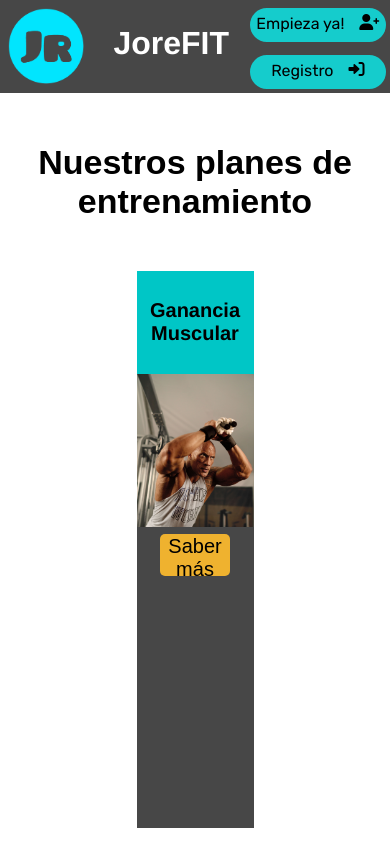
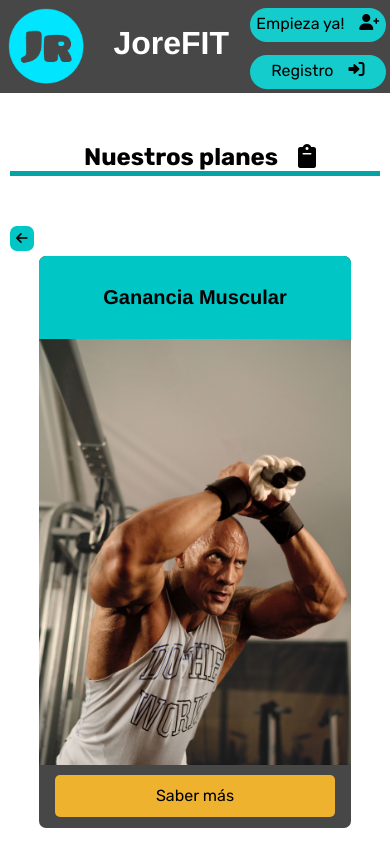
Before and after one commit to JoanCasanovasSalvatella/JoreFit, an Angular app: page / in a window 390 px wide. Both pictures are taken after a click on the button "Ver mas planes". Shown: the top 844 px of the page. Built offline with nearby package versions, Linux system fonts and the light colour scheme.

Commit message:
FRONT_FINAL

```diff
--- a/src/app/list-plans/list-plans.component.css
+++ b/src/app/list-plans/list-plans.component.css
@@ -1,51 +1,166 @@
+/*Imports de fuentes*/
+@import url('https://fonts.googleapis.com/css2?family=Rubik:wght@300;400;500;700&display=swap');
+
+/**/
 *{
-  font-family:Arial, Helvetica, sans-serif;
+  font-family:'Rubik';
 }
 
-.linea{
+img{
+  width: 100%;
+  height: 70vh;
+}
+
+button{
+  margin-left: 10px;
+  background-color: #00c6c6;
+  height: 3vh;
+  border-radius: 7px;
+  border: none;
+}
+
+.title{
+  background-color: none;
+  margin-top: -40vh;
+  color:#04c6c6;
+  justify-self: center;
+  font-size: 30px;
+}
+
+.subtitle{
+  height: 15vh;
+  margin-top: -2vh;
+}
+
+h3.lowText{
+  width: 100%;
+  color:#04c6c6;
+  font-family: Helvetica;
+}
+
+.title h1{
+  font-weight: lighter;
+}
+
+.apartado{
+  margin-top: 90px;
+  width: 100%;
+  height: 10vh;
+}
+
+.apartado span{
+  padding-left: 10px;
+  font-size: 30px;
+  font-weight: bold;
+}
+
+.apartado hr{
+  border: none;
+  height: 5px;
+  background-color: #04a4a4;
+  margin-top: 0px;
+  margin-bottom: 50px;
+}
+
+.apartado i{
+  margin-left: 20px;
+  font-size: 30px;
+}
+
+.planes-container{
+  width: 100%;
+  justify-items: center;
+  justify-content: center;
+  border-radius: 7px;
+  display: flex;
+  flex-wrap: wrap;
+  gap: 10vw;
+  margin-bottom: 20px;
+}
+
+.titulo{
+  background-color: #00c6c6;
+  padding-top: 1vh;
+  padding-bottom: 1vh;
+  border-radius: 7px 7px 0px 0px;
+}
+
+.card{
+  background-color: #474747;
+  height: 95%;
+  width: 30%;
+  text-align: center;
+  border-radius: 7px;
+}
+
+.subtitle2{
+  height: 1vh;
+  width: 15vw;
+  padding: 10vh;
+  margin-left: -4vw;
+  padding-top: 1vh;
+  text-align: center;
+  vertical-align: middle;
+  font-size: 16;
+}
+
+h2.text{
+  margin-top: 3vh;
+  padding-top: 5vh;
+  padding-bottom: 5vh;
+  width: 92vw;
+  vertical-align: middle;
+  background-color: #828282;
+  font-size: 30px;
+  font-family: Helvetica;
+  color: white;
+}
+
+.texto{
+  display: flex;
+  width:  70%;
+  margin-top: 8vh;
+  margin-left: 15vw;
+  text-align: center;
+}
+
+.encabezado2{
+  margin-top: 5vh;
+  margin-bottom: 5vh;
+  display: flex;
+  align-items: center;
+  justify-content: center;
+  gap: 10px;
+}
+
+.linea {
   flex-grow: 1;
   height: 8px;
   background-color: #00c6c6;
   max-width: 550px;
-  margin-top: 15px;
 }
 
-.seccion{
+.seccion {
   font-size: 34px;
   font-weight: bold;
   text-align: center;
-  padding-top: 15px;
-  margin-top: -15px;
 }
 
-/*Seccion de la lista de planes*/
-.planes-container{
-  width: 100%;
-  justify-items: center;
-  margin-bottom: 20px;
+.rutina{
+  width: 30vw;
+  margin-left: 0vw;
 }
 
-.card{
+.plan{
+  display: flex;
+  width: 70%;
   text-align: center;
-  background-color: #474747;
-  height: 66vh;
-  width: 30vw;
-  gap: 20px;
-  margin-bottom: 87px;
+  margin: 0 auto;
 }
 
-img{
-  margin: 0;
-  width: 100%;
-}
-
-.container{
-  margin-top: 0;
-  margin-bottom: 20px;
-  height: 60px;
-  background-color:#474747;
-  position: relative;
-  top: -10px; /* Adjust as needed to overlap the image */
+h3{
+  font-size: 20px;
+  font-family: Helvetica;
 }
 
 .seeMore{
@@ -55,34 +170,121 @@ img{
   height: 5vh;
   font-size: 20px;
   border-radius: 5px;
-  margin: 7px;
+  margin: 10px;
 }
 
-.a{
-  display: flex;
-  margin-top: 50px;
-  margin-bottom: 50px;
+.seePlans{
+  background-color: #EFB22F;
+  width: 35vw;
+  border: none;
+  height: 5vh;
+  font-size: 20px;
+  border-radius: 5px;
+  justify-items: center;
 }
 
-.plan{
-  display: flex;
-  width: 60%;
+.verMas{
+  justify-items: center;
   text-align: center;
-  margin: 0 auto;
 }
 
-.titulo{
-  background-color: #00c6c6;
-  padding-top: 1vh;
-  padding-bottom: 1vh;
+/* Diseño responsivo para pantallas pequeñas */
+@media (max-width: 768px) {
+  .card {
+    width: 80%; /* Ajustar el ancho de las tarjetas */
+    height: auto; /* Ajustar la altura automáticamente */
+    margin: 10px auto; /* Centrar las tarjetas */
+  }
+
+  .card img{
+    height: auto; /* Ajustar la altura de las imágenes */
+  }
+
+  .planes-container {
+    flex-direction: column; /* Cambiar a diseño en columna */
+    width: 80%; /* Ajustar el ancho del contenedor */
+    justify-self: center; /* Centrar el contenedor */
+    align-items: center; /* Centrar los elementos */
+  }
+
+  .titulo {
+    font-size: 18px; /* Reducir el tamaño de la fuente */
+    padding: 10px; /* Ajustar el relleno */
+  }
+
+  button.seeMore {
+    width: 90%; /* Ajustar el ancho de los botones */
+    height: 5vh;
+    font-size: 16px; /* Reducir el tamaño de la fuente */
+  }
+
+  .texto {
+    width: 90%; /* Ajustar el ancho del texto */
+    margin-left: 5%; /* Centrar el texto */
+    margin-top: 5vh; /* Reducir el margen superior */
+  }
+
+  h2.text {
+    font-size: 24px; /* Reducir el tamaño de la fuente */
+    padding: 3vh; /* Ajustar el relleno */
+  }
+
+  .encabezado2 {
+    flex-direction: column; /* Cambiar a diseño en columna */
+    gap: 5px; /* Reducir el espacio entre elementos */
+  }
+
+  .linea {
+    height: 5px; /* Reducir el grosor de la línea */
+  }
+
+  .seccion {
+    font-size: 28px; /* Reducir el tamaño de la fuente */
+  }
+
+  .apartado{
+    margin-top: 50px;
+    width: 95%;
+    height: auto;
+    justify-content: center;
+    justify-self: center;
+    text-align: center;
+  }
+
+  .apartado span {
+    font-size: 24px;
+  }
+
+  .apartado i {
+    font-size: 24px;
+  }
+
+  .container{
+    height: 3.7em;
+  }
+
+  .seeMore{
+    margin-top: 6px;
+  }
 }
 
-h3{
-  font-size: 20px;
-  font-family: Helvetica;
+/* Diseño responsivo para pantallas muy pequeñas */
+@media (max-width: 480px) {
+  .card {
+    width: 100%; /* Usar todo el ancho disponible */
+    margin: 5px auto; /* Reducir el margen */
+  }
+
+  .seeMore, .seePlans {
+    font-size: 14px; /* Reducir aún más el tamaño de la fuente */
+    height: 4vh; /* Ajustar la altura */
+  }
+
+  h2.text {
+    font-size: 20px; /* Reducir el tamaño de la fuente */
+  }
+
+  .seccion {
+    font-size: 24px; /* Reducir el tamaño de la fuente */
+  }
 }
-
-
-.pies{
-  height: 50vh;
-}
--- a/src/app/list-plans/list-plans.component.html
+++ b/src/app/list-plans/list-plans.component.html
@@ -1,8 +1,12 @@
-<div class="a">
-  <div class="linea"></div>
-    <span class="seccion">Nuestros planes de entrenamiento</span>
-  <div class="linea"></div>
-</div>
+ <!-- Import de iconos de Font Awesome -->
+<link rel="stylesheet" href="https://cdnjs.cloudflare.com/ajax/libs/font-awesome/6.0.0-beta3/css/all.min.css">
+
+  <div class="apartado">
+    <span class="seccion" aria-label="Mis planes">Nuestros planes</span>
+    <i class="fa-solid fa-clipboard"></i>
+    <hr>
+  </div>
+  <button routerLink="/"><i class="fa-solid fa-arrow-left"></i></button>
 
 <div class="planes-container">
   @for (plan of planes; let index = $index; track index) {
@@ -10,7 +14,7 @@
       <div class="titulo">
         <h3>{{ plan.nombre }}</h3>
       </div>
-      <img [src]="plan.imagen" alt="Imagen del plan" style="width:100%">
+      <img [src]="plan.imagen" alt="Imagen del plan">
       <div class="container">
         <button class="seeMore" [routerLink]="plan.nombre">Saber más</button>
       </div>
```
